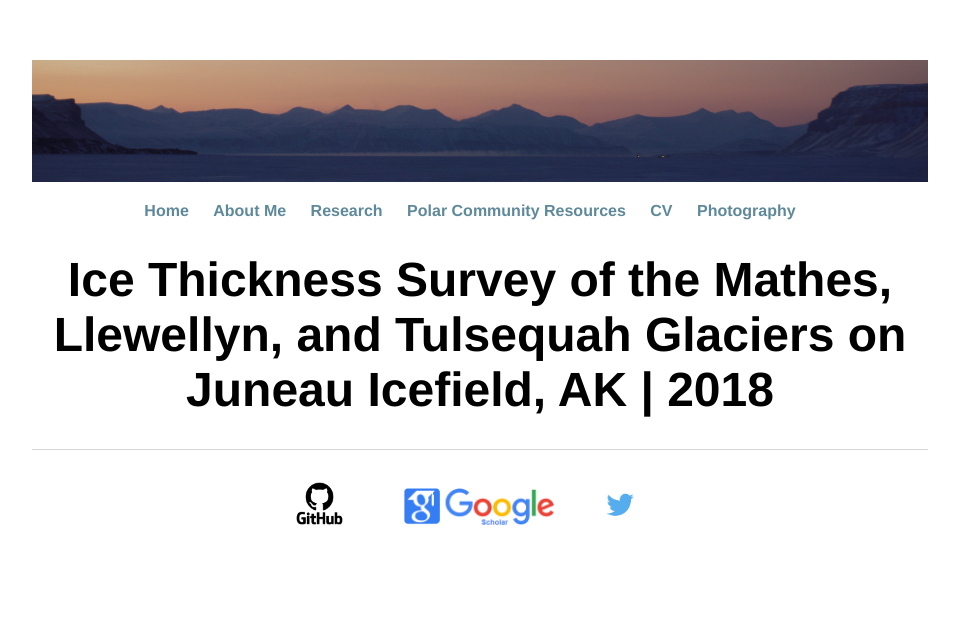
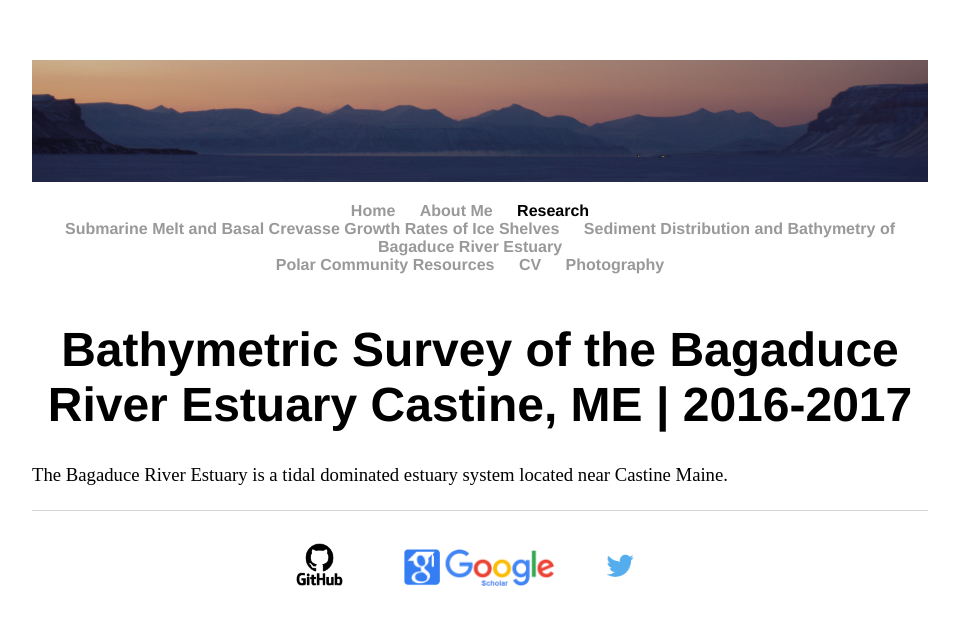
Before and after one commit to Cbarnett207/CBarnett207.github.io, a Jekyll site: the page built from research_Bagaduce/index.html, in a window 1280 px wide. Shown: the top 625 px of the page, without its empty margins (160-1119 px from the left). Built offline with Jekyll 4.4.1, drawn with Linux system fonts in a browser that asks for light colours.

Commit message:
update default_new update layout page
update to default_new layout page settings

```diff
--- a/research_Bagaduce/index.html
+++ b/research_Bagaduce/index.html
@@ -1,10 +1,10 @@
 ---
-layout: default
-title: Cody Barnett, M.S. | Research
+layout: default_new
+title: Cody Barnett, M.S. | Bagaduce River Research Page
 ---
 <div class="blurb">
-    <div align="center"><h1>Ice Thickness Survey of the Mathes, Llewellyn, and Tulsequah Glaciers on Juneau Icefield, AK | 2018</div></h1>
+    <div align="center"><h1>Bathymetric Survey of the Bagaduce River Estuary Castine, ME | 2016-2017</div></h1>
         <p align="justify"><h3><span style="font-weight:normal">
-
+        The Bagaduce River Estuary is a tidal dominated estuary system located near Castine Maine.
         </span></h3></p>
 </div><!-- /.blurb -->
```
